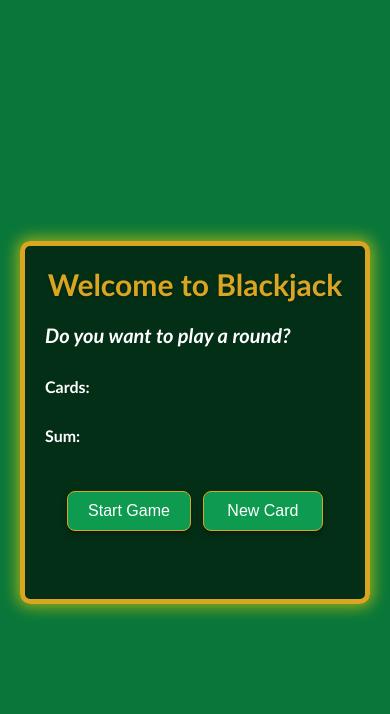
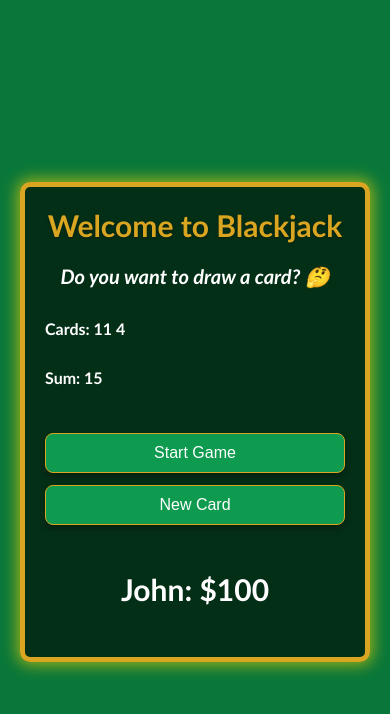
Before and after one commit to jprobussr/simple-blackjack, a plain HTML site: page index.html in a window 390 px wide. Both pictures are taken after a click on the button "Start Game". Drawn offline with Linux system fonts and the light colour scheme.

Commit message:
Add game logic (JavaScript), complete Blackjack

```diff
--- a/app.js
+++ b/app.js
@@ -0,0 +1,60 @@
+let messageEl = document.getElementById('message-el');
+let cardEl = document.getElementById('card-el');
+let sumEl = document.getElementById('sum-el');
+let playerEl = document.getElementById('player-el');
+
+let player = {
+  name: 'John',
+  chips: 100,
+};
+
+let cards = [];
+let sum = 0;
+let hasBlackjack = false;
+let isAlive = false;
+let message = '';
+
+playerEl.textContent = `${player.name}: $${player.chips}`;
+
+const getRandomCard = () => {
+  return Math.floor(Math.random() * 10) + 2;
+};
+
+const startGame = () => {
+  isAlive = true;
+  let firstCard = getRandomCard();
+  let secondCard = getRandomCard();
+  cards = [firstCard, secondCard];
+  sum = firstCard + secondCard;
+  renderGame();
+};
+
+document.getElementById('start-game').addEventListener('click', startGame);
+
+const renderGame = () => {
+  cardEl.textContent = `Cards: ${cards.join(' ')}`;
+  sumEl.textContent = `Sum: ${sum}`;
+
+  if (sum <= 20) {
+    message = 'Do you want to draw a card? 🤔';
+  } else if (sum === 21) {
+    message = "Wohoo! You've got Blackjack! 🥳";
+    hasBlackjack = true;
+  } else {
+    message = "You're out of the Game! 😞";
+    isAlive = false;
+  }
+
+  messageEl.textContent = message;
+};
+
+const newCard = () => {
+  if (isAlive && !hasBlackjack) {
+    let card = getRandomCard();
+    cards.push(card);
+    sum += card;
+    renderGame();
+  }
+};
+
+document.getElementById('new-card').addEventListener('click', newCard);
--- a/index.html
+++ b/index.html
@@ -7,7 +7,7 @@
     <link rel="stylesheet" href="./style.css" />
   </head>
   <body>
-   <body>
+
   <main class="page-wrapper">
     <div class="game-container">
       <h1 class="heading-text">Welcome to Blackjack</h1>
--- a/style.css
+++ b/style.css
@@ -70,6 +70,7 @@ body {
 #message-el {
   font-style: italic;
   font-size: 2.5rem;
+  text-align: center;
 }
 
 /* Buttons container */
@@ -78,6 +79,11 @@ body {
   gap: 1.2rem;
   flex-wrap: wrap;
   justify-content: center;
+}
+
+#player-el {
+  font-size: 3rem;
+
 }
 
 /* Buttons styling */
@@ -89,11 +95,11 @@ button {
   background-color: #0f9b4f; /* poker green */
   color: white;
   border: 1px solid goldenrod;
-  box-shadow: 0 0 15px 3px rgba(255, 215, 0, 0.6);
+  box-shadow: 0 4px 6px rgba(0, 0, 0, 0.3);
   border-radius: 0.8rem;
   cursor: pointer;
   transition: background-color 0.3s ease, transform 0.1s ease;
-  box-shadow: 0 4px 6px rgba(0, 0, 0, 0.3);
+
 }
 
 button:hover {
@@ -112,9 +118,15 @@ button:active {
 
   #message-el {
     font-size: 2rem;
+    text-align: center;
   }
 
   .game-container {
     padding: 2rem;
+
+  }
+
+  button {
+    min-width: 100%;
   }
 }
```
Also changed, not shown: 1 other file.
